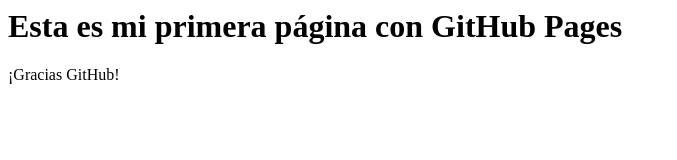
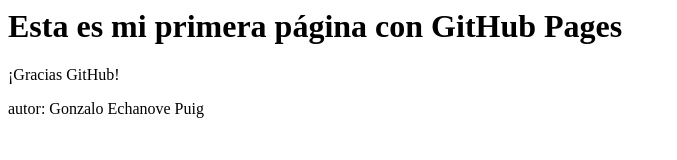
Before and after one commit to gonechanove/coolrepo, a plain HTML site: page index.html in a window 1280 px wide. Shown: the whole page, without its empty margins (0-677 px from the left). Drawn offline with Linux system fonts and the light colour scheme.

Commit message:
cambio 1

```diff
--- a/index.html
+++ b/index.html
@@ -1,4 +1,5 @@
 <html>
 <h1> Esta es mi primera página con GitHub Pages </h1>
 <p>¡Gracias GitHub!</p>
+<p>autor: Gonzalo Echanove Puig</p>
 </html>
```
